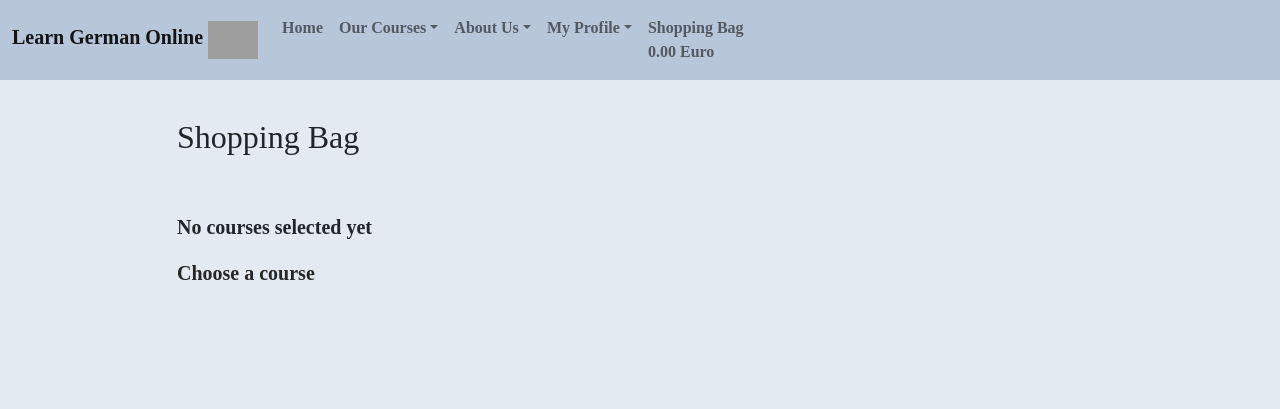
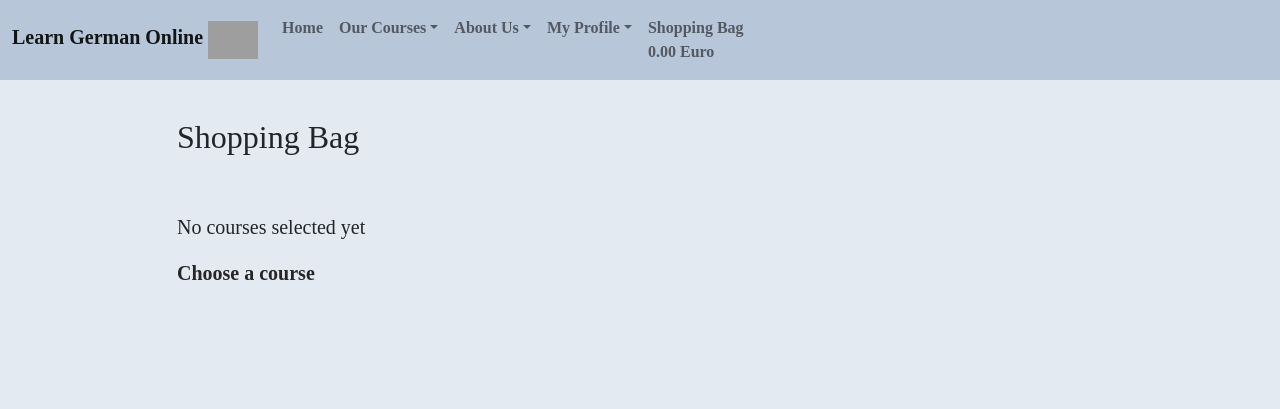
Before and after one commit to JulianeGampe/language-school, a Django app: page /bag/ in a window 1280 px wide. Shown: the top 409 px of the page. Run offline with Django 3.2, Linux system fonts and the light colour scheme; the visitor is signed in with stand-in values (Sample User, id 1); parts of the project's set-up code (start-up, migrations or seed data) failed here and were passed over; some libraries are stand-ins or nearby versions; some web fonts are replaced; grey boxes are pictures that could not be loaded.

Commit message:
Remove fw-bold from p

```diff
--- a/bag/templates/bag/bag.html
+++ b/bag/templates/bag/bag.html
@@ -41,7 +41,7 @@
     </div>
     {% else %}
     <div class="row mt-5">
-        <div class="col-md-8 offset-md-1 fs-5 fw-bold">
+        <div class="col-md-8 offset-md-1 fs-5">
             <p>No courses selected yet</p>
             <a href="{% url 'allcourses' %}">Choose a course</a>
         </div>
```
